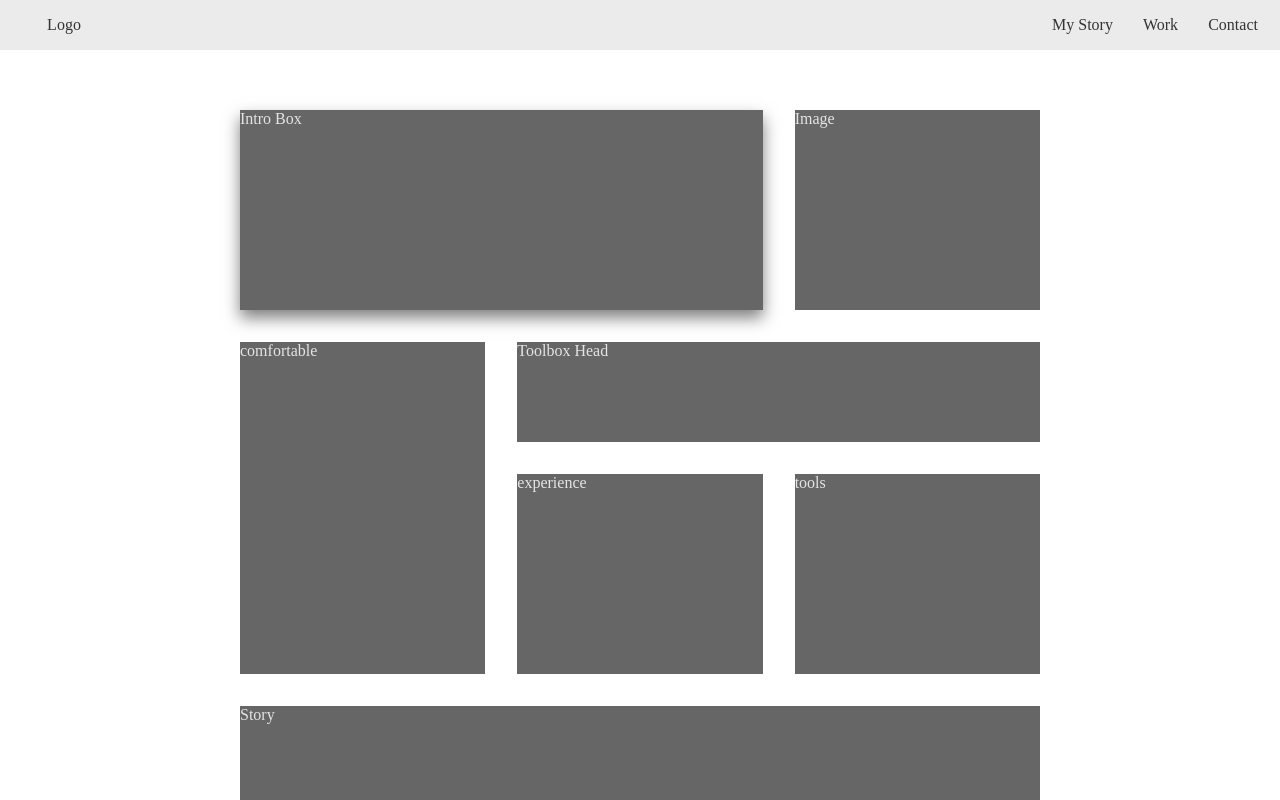
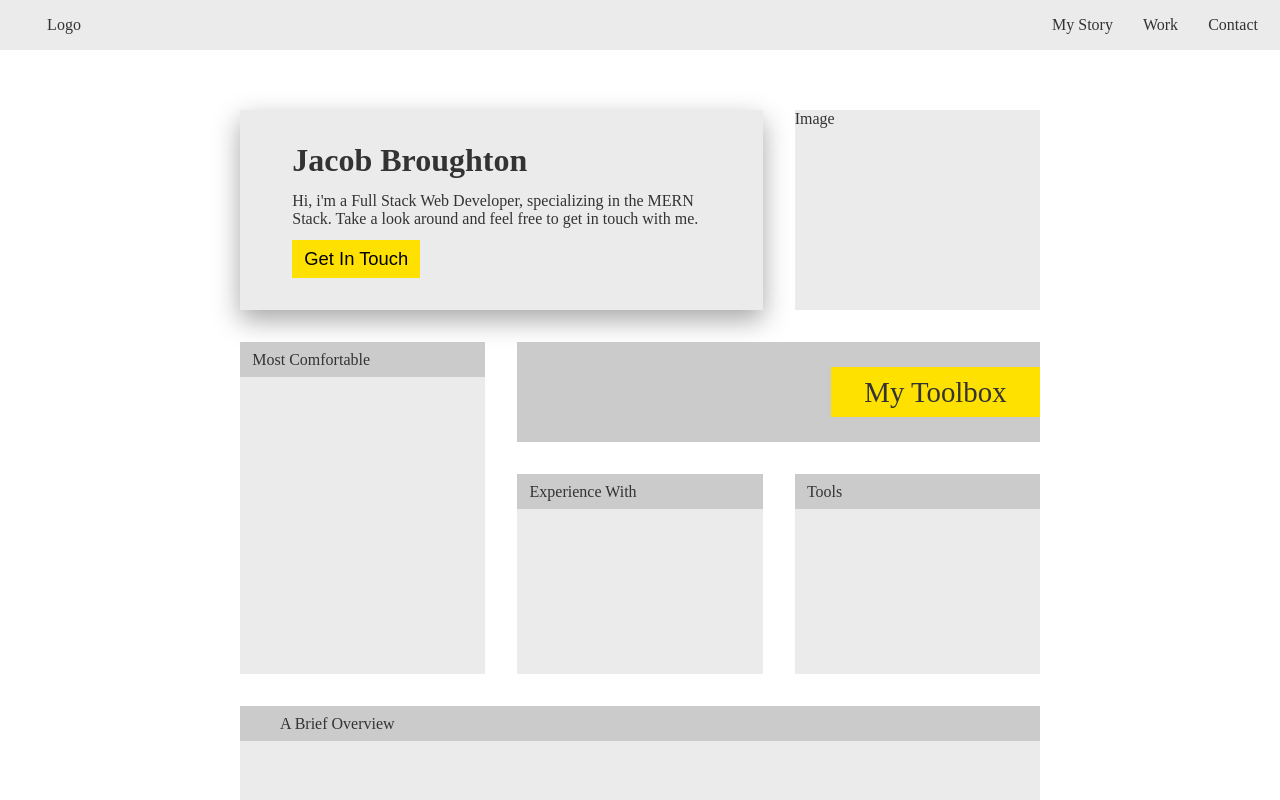
Before and after one commit to jlbroughton88/Portfolio-Next, a Next.js app: page / in a window 1280 px wide. Shown: the top 800 px of the page. Built offline with nearby package versions, Linux system fonts and the light colour scheme.

Commit message:
intro layout and toolbox head

```diff
--- a/pages/index.js
+++ b/pages/index.js
@@ -8,14 +8,50 @@ const index = () => (
         <Navbar />
         <div className="mainDiv">
             <div className="surroundingDiv">
-                    <div className="introBox"> Intro Box </div>
-                    <div className="imageBox">Image </div>
-                    <div className="toolboxHeadBox">Toolbox Head</div>
-                    <div className="comfortableBox">comfortable</div>
-                    <div className="experienceBox">experience</div>
-                    <div className="toolsBox">tools</div>
-                    <div className="storyBox">Story</div>
+                    <div className="introBox">
+                        <div className="introContainer">
+                            <h1 className="introHead">Jacob Broughton</h1>
+                            <p className="introPara">Hi, i'm a Full Stack Web Developer, specializing in the MERN Stack.
+                                Take a look around and feel free to get in touch with me.
+                            </p>
+                            <button className="cta">Get In Touch</button>
+                        </div>
+                    </div>
+
+
+                    <div className="imageBox">Image</div>
+
+
+                    <div className="toolboxHeadBox">
+                        <div className="toolheadDiv">
+                            <div className="toolhead">My Toolbox</div>
+                        </div>
+                    </div>
+
+
+                    <div className="comfortableBox">
+                        <div className="boxHeadDiv">Most Comfortable</div>
+                    </div>
+
+
+                    <div className="experienceBox">
+                        <div className="boxHeadDiv"> Experience With</div>
+                    </div>
+
+
+                    <div className="toolsBox">
+                        <div className="boxHeadDiv">Tools</div>
+                    </div>
+
+
+                    <div className="storyBox">
+                        <div className="boxHeadDiv">A Brief Overview</div>
+                    </div>
+
+
                     <div className="socialBox">social</div>
+
+
             </div>
         </div>
        <Footer/>
--- a/public/css/index.scss
+++ b/public/css/index.scss
@@ -4,18 +4,26 @@
     align-items: center;
 }
 
-@mixin test-color{
-    background: #666;
-    color: #e4e4e4;
+@mixin flex-start{
+    display: flex;
+    justify-content: space-evenly;
+    align-items: center;
+}
+
+@mixin the-color{
+    background: #EBEBEB;
+    color: #333;
 }
 
 html, body{
     height: 100%;
+    cursor: default;
 }
 
 .motherDiv{
     display: flex;
     flex-direction: column;
+    background: #FFFFFF;
 
     .mainDiv{
         width: 100%;
@@ -34,62 +42,126 @@ html, body{
                 max-width: 800px;
 
                 .introBox{
+                    @include flex-center();
                     height: 100%;
                     grid-column: 1/5;
                     grid-row: 1;
-                    @include test-color();
+                    @include the-color();
                     display: flex;
-                    box-shadow: 0 8px 15px rgba(0, 0, 0, 0.5);
+                    box-shadow: 0 10px 25px rgba(0, 0, 0, 0.35);
+
+                    .introContainer{
+                        @include flex-start();
+                        flex-direction: column;
+                        width: 80%;
+                        height: 80%;
+
+                        .introHead{
+                            align-self: start;
+                            margin: 0;
+                        }
+                        .introPara{
+                            align-self: start;
+                            margin: 0;
+                         }
+                        .cta{
+                            align-self: start;
+                            padding: 8px 12px;
+                            font-size: 1.15rem;
+                            background: #fee100;
+                            outline: none;
+                            border: none;
+                            -moz-appearance: none;
+                            -webkit-appearance: none;
+
+                            &:hover{
+                                box-shadow: 0 5px 15px rgba(0, 0, 0, 0.1);
+                                cursor: pointer;
+                            }
+                         }
+                    }
                 }
 
                 .imageBox{
                     height: 100%;
                     grid-column: 5/7;
                     grid-row: 1;
-                    @include test-color();
+                    @include the-color();
                 }
 
                 .toolboxHeadBox{
+                    display: flex;
+                    align-items: center;
+                    justify-content: flex-end;
                     height: 100%;
                     grid-row: 2;
                     grid-column: 3/7;
-                    @include test-color();
+                   background: #CBCBCB;
+
+                    .toolheadDiv{
+                        display: flex;
+                        justify-content: center;
+                        align-items: center;
+                        width: 40%;
+                        height: 100%;
+
+
+                        .toolhead{
+                            display: flex;
+                            align-items: center;
+                            justify-content: center;
+                            background: #ffe100;
+                            color: #333;
+                            width: 100%;
+                            height: 50%;
+                            font-size: 1.8rem;
+                        }
+                    }
                 }
 
                 .comfortableBox{
                     height: 100%;
                     grid-column: 1/3;
                     grid-row: 2/4;
-                    @include test-color();
+                    @include the-color();
                 }
 
                 .experienceBox{
                     height: 100%;
                     grid-column: 3/5;
                     grid-row: 3;
-                    @include test-color();
+                    @include the-color();
                 }
 
                 .toolsBox{
                     height: 100%;
                     grid-column: 5/7;
                     grid-row: 3;
-                    @include test-color();
+                    @include the-color();
                 }
 
                 .storyBox{
                     height: 100%;
                     grid-column: 1/7;
                     grid-row: 4;
-                    @include test-color();
+                    @include the-color();
                 };
 
                 .socialBox{
                     height: 100%;
                     grid-column: 1/7;
                     grid-row: 5;
-                    @include test-color();
+                    @include the-color();
                  };
+            }
+
+            .boxHeadDiv{
+                display: flex;
+                align-items: center;
+                justify-content: start;
+                background: #CBCBCB;
+                height: 35px;
+                padding-left: 5%;
             }
 
 
@@ -101,6 +173,16 @@ html, body{
                 grid-gap: 2.5%;
                 min-width: inherit;
                 width: 93%;
+            }
+        }
+
+        @media(max-width: 650px) {
+            .surroundingDiv{
+                .toolboxHeadBox{
+                    .toolheadDiv{
+                        width: 50%;
+                    }
+                }
             }
         }
 
@@ -138,6 +220,7 @@ html, body{
                 .toolsBox{
                     display: none;
                     grid-row: 4;
+
                  }
 
                 .storyBox{
@@ -149,6 +232,15 @@ html, body{
                     grid-column: 1/7;
                     grid-row: 6;
                  };
+
+                 .toolboxHeadBox{
+                        .toolheadDiv{
+                            width: 75%;
+                            .toolhead{
+                                font-size: 1.6rem;
+                            }
+                        }
+                    }
             }
         }
     }
```
